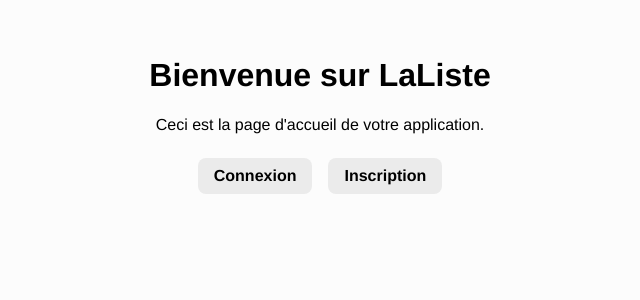
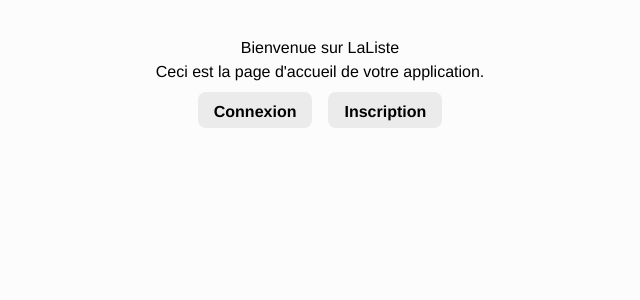
Before and after one commit to NeoEtIchiro/LaListe, a Vue app: page / in a window 1280 px wide. Shown: the top 300 px of the page, without its empty margins (320-960 px from the left). Built offline with nearby package versions, Linux system fonts and the light colour scheme; no server answers.

Commit message:
Passage à tailwind4 complété

```diff
--- a/package.json
+++ b/package.json
@@ -26,7 +26,7 @@
     "@vue/cli-plugin-babel": "~5.0.0",
     "@vue/cli-plugin-pwa": "~5.0.0",
     "autoprefixer": "^10.4.20",
-    "postcss": "^8.5.1",
+    "postcss": "^8.5.3",
     "tailwindcss": "^4.0.14"
   }
 }
--- a/src/assets/tailwind.css
+++ b/src/assets/tailwind.css
@@ -1,3 +1 @@
-@tailwind base;
-@tailwind components;
-@tailwind utilities;
+@import "tailwindcss";
```
Also changed, not shown: src/main.js (+6 -6 lines), 1 other file (tests, documents, lock files or other folders).
